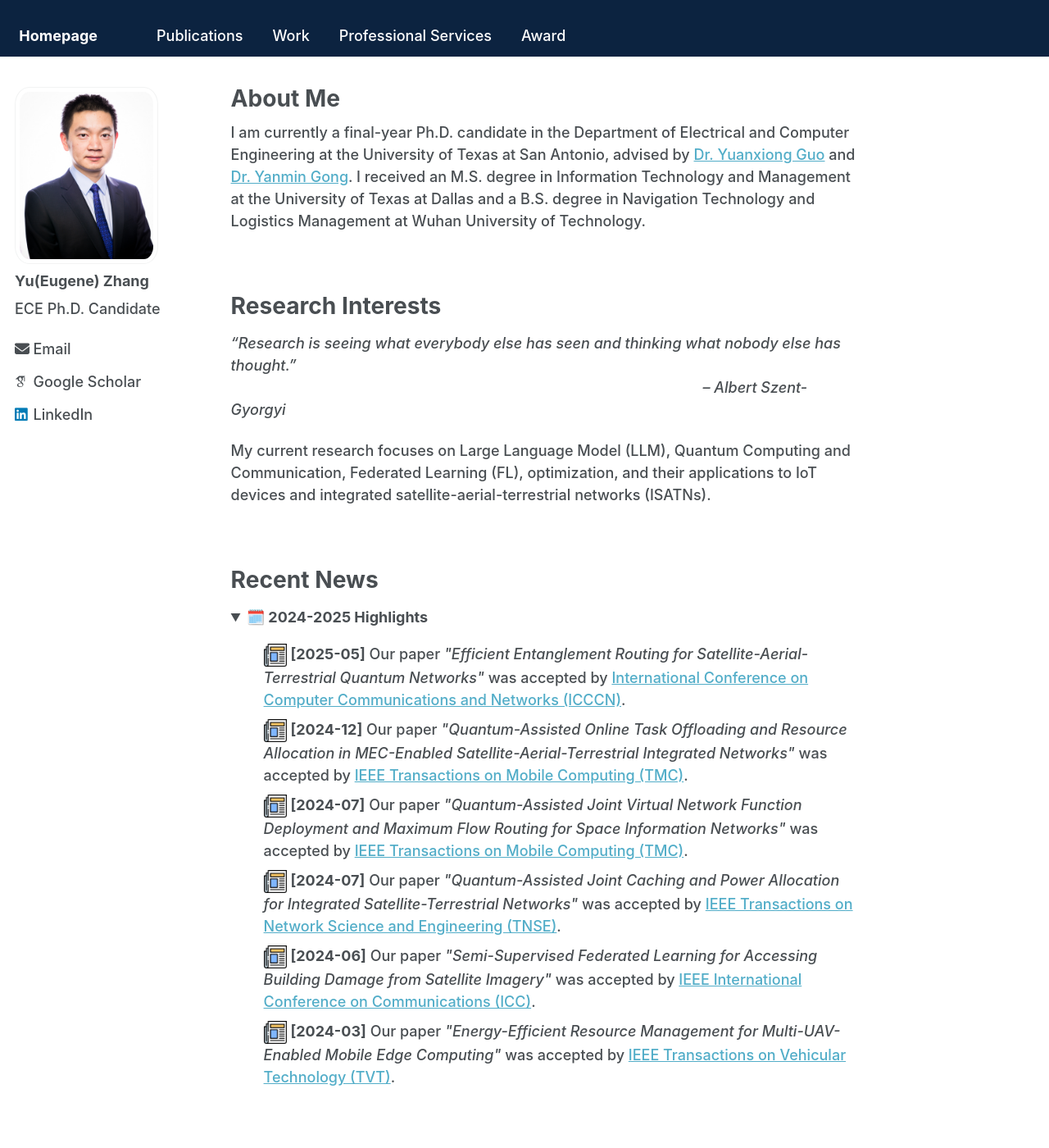
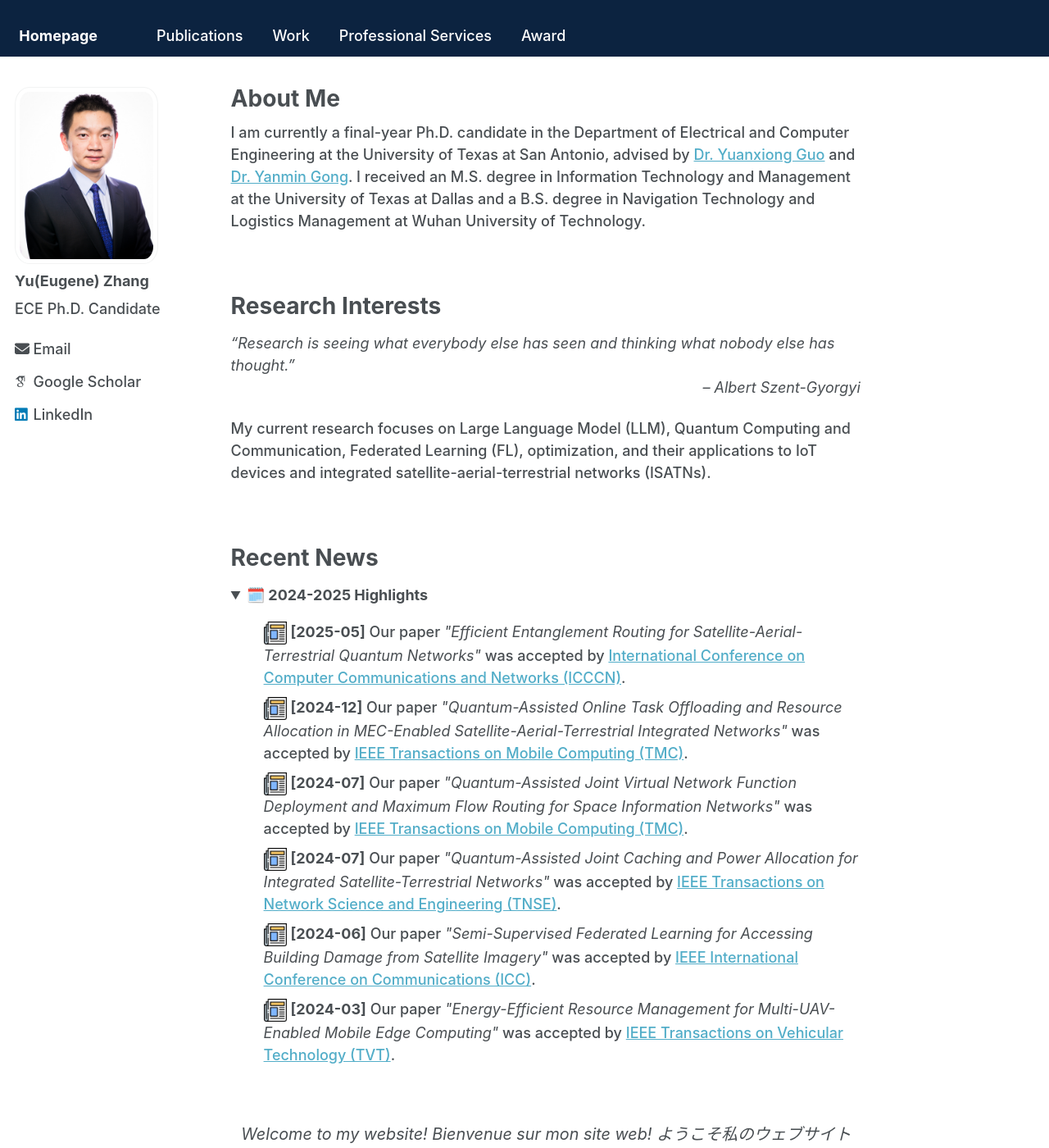
Before and after one commit to Yu-Zhang-Eugene/yu-zhang-eugene.github.io, a Jekyll site: the page built from _pages/about.md, in a window 1280 px wide and 1400 px high. Shown: the whole window at 82% size. Built offline with Jekyll 4.4.1, drawn with Linux system fonts in a browser that asks for light colours; some web fonts are replaced.

Commit message:
Update _base.scss

```diff
--- a/_sass/_base.scss
+++ b/_sass/_base.scss
@@ -14,7 +14,7 @@ body {
   color: $text-color;
   font-family: $global-font-family;
   line-height: 1.5;
-  font-weight: 550;
+  font-weight: 450;
 
   &.overflow--hidden {
     /* when primary navigation is visible, the content in the background won't scroll */
```
